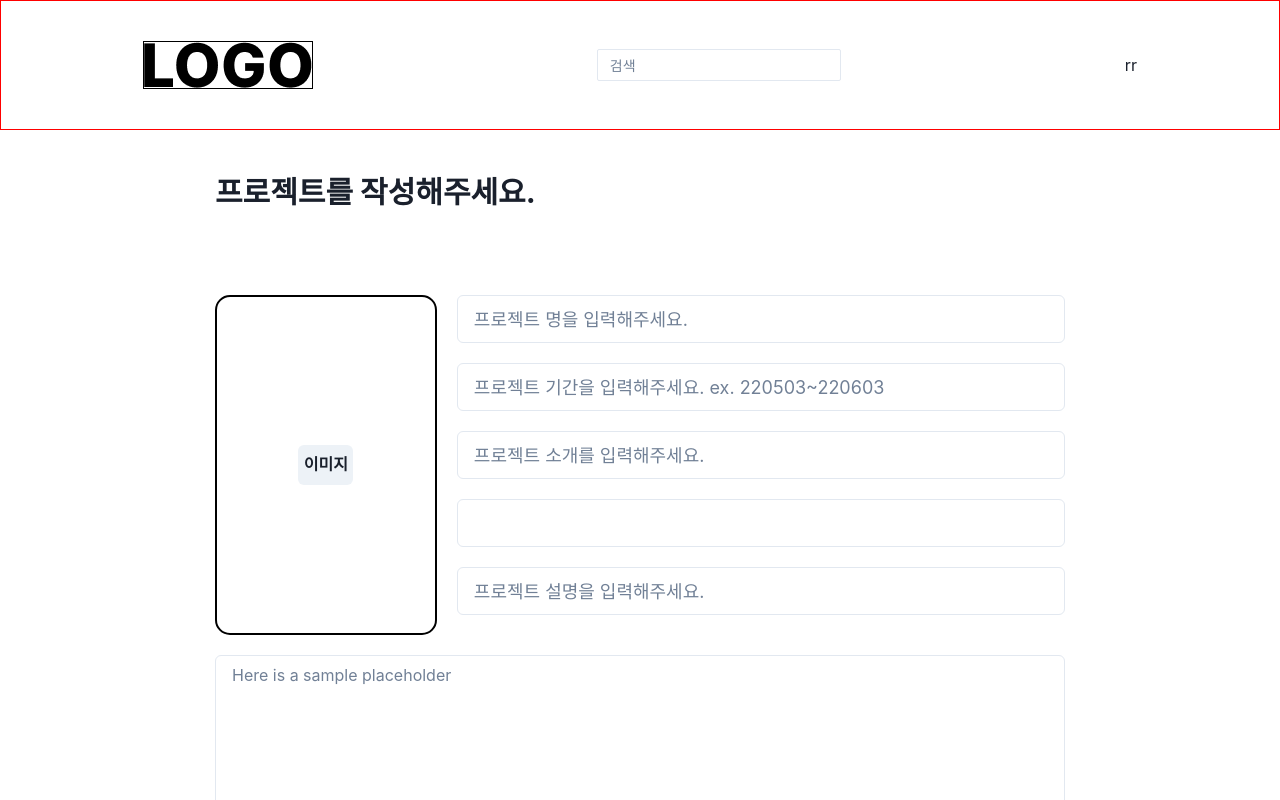
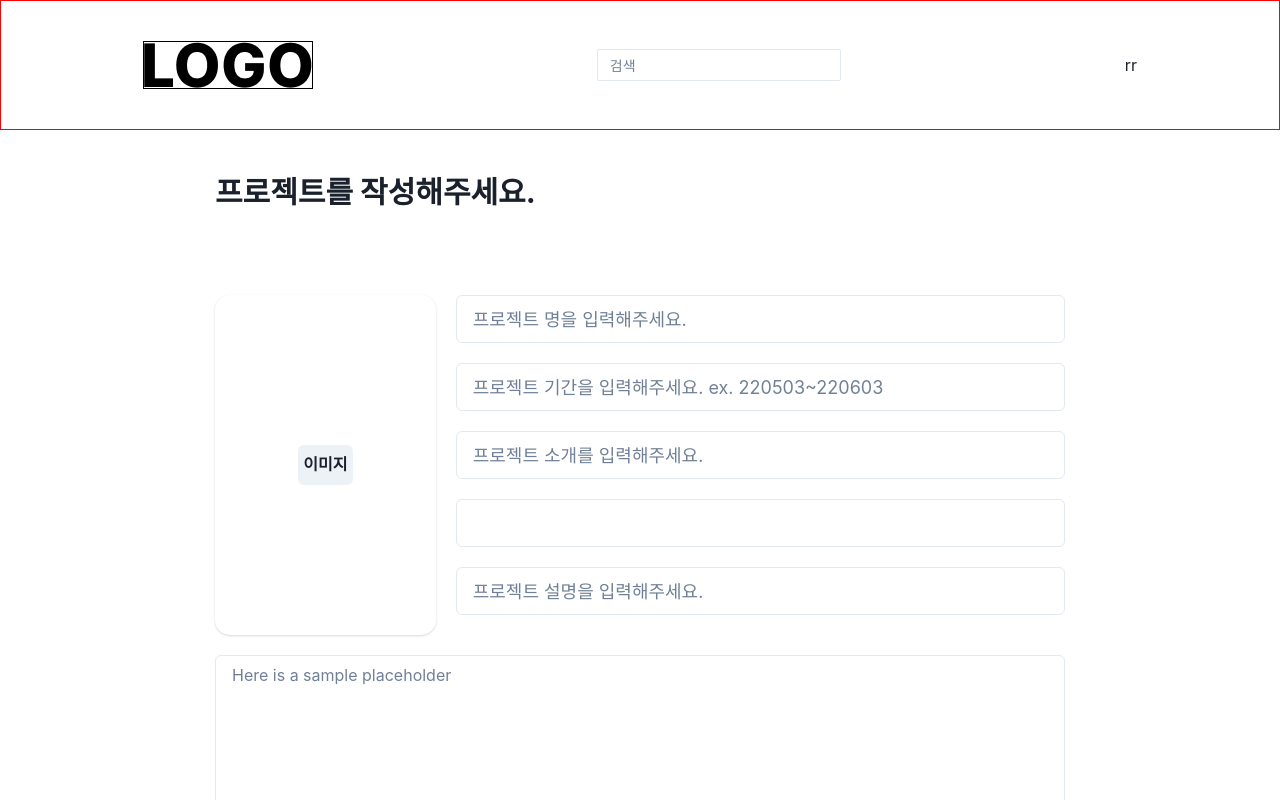
Before and after one commit to gahyuun/23-W-Cow-Project-Frontend, a React (Create React App) app: page /write in a window 1280 px wide. Shown: the top 800 px of the page. Built offline with nearby package versions, Linux system fonts and the light colour scheme.

Commit message:
Design : Write 페이지 이미지 입력 칸 디자인 변경

```diff
--- a/src/pages/Write.jsx
+++ b/src/pages/Write.jsx
@@ -1,5 +1,5 @@
 import * as React from 'react';
-import { Select, Text, Box, Input, Textarea, Button, Flex, Center } from '@chakra-ui/react';
+import { Select, Text, Box, Input, Textarea, Button, Flex, Card } from '@chakra-ui/react';
 
 function Write() {
   const [title, setTitle] = React.useState('');
@@ -49,11 +49,11 @@ function Write() {
       </Box>
       <Box w="850px">
         <Flex color="white">
-          <Center border="2px solid black" borderRadius="15px" w="350px">
-            <Box>
+          <Card borderRadius="15px" w="350px">
+            <Box m="auto">
               <Button w="55px">이미지</Button>
             </Box>
-          </Center>
+          </Card>
           <Box ml="5">
             <Input value={title} onChange={handleTitle} mb="5" placeholder="프로젝트 명을 입력해주세요." size="lg" />
             <Input
```
